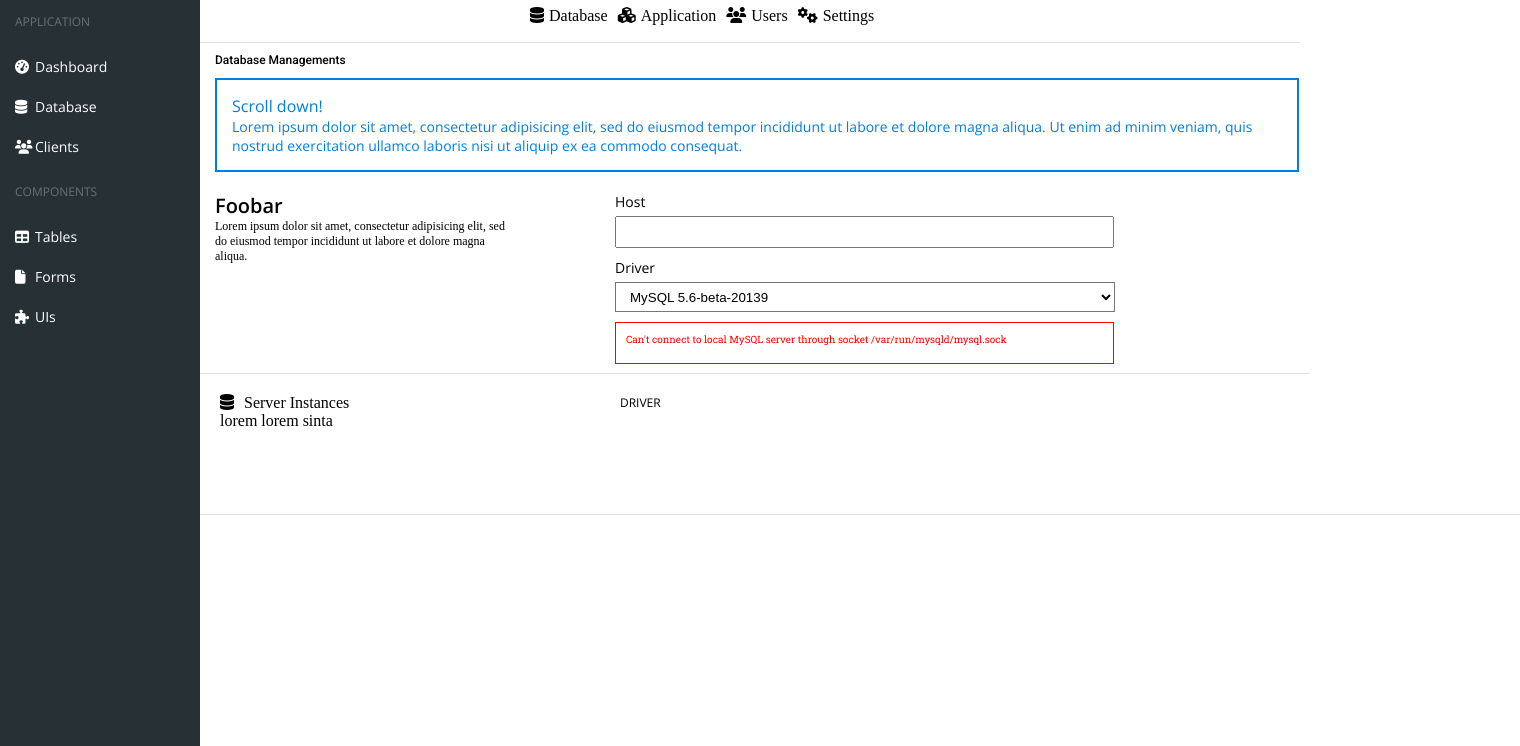
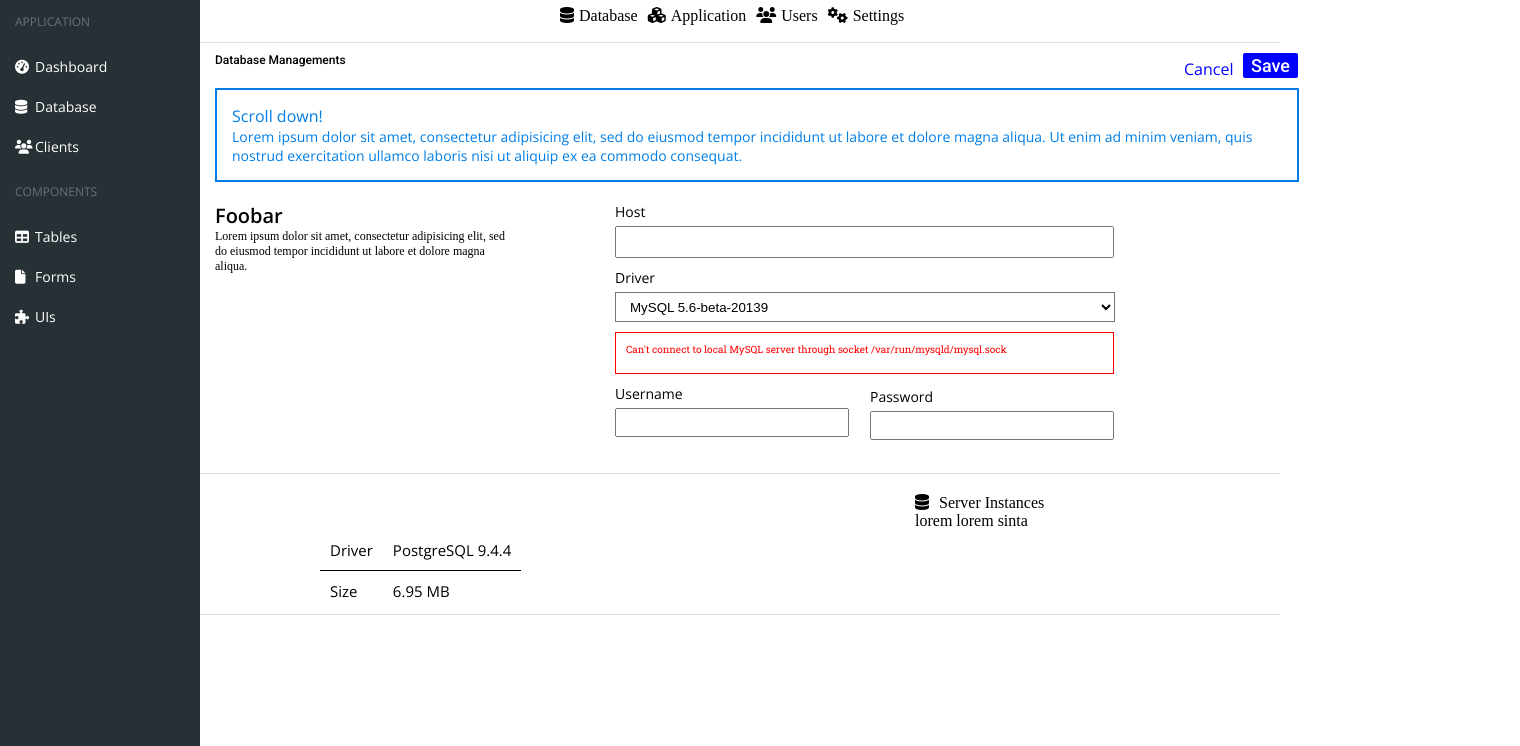
Before and after one commit to mbonghanoy/dashboard, a plain HTML site: page database.html in a window 1280 px wide. Shown: the part 54-800 px from the top of the page, 1520 px wide, since content can reach past the window. Drawn offline with nearby package versions, Linux system fonts and the light colour scheme.

Commit message:
added server-instance below

```diff
--- a/css/style.css
+++ b/css/style.css
@@ -288,7 +288,6 @@ a{
 .database-content{
     padding: 10px;
     height: 25px;
-    width: 100%;
     border-bottom: 1px solid #E0E0E0;
 }
 .data-icon{
@@ -302,15 +301,14 @@ a{
     color: black;
 }
 .database-content li{
-    margin-left: 20px;
+    margin-left: 50px;
 }
 .nav-top{
     margin-left: 500px;
 }
 .alert-content{
     padding: 15px;
-    width: 100%;
-    height: 280px;
+    height: 370px;
     border-bottom: 1px solid #E0E0E0;
 }
 .scroll-box{
@@ -355,11 +353,32 @@ a{
 .foo-bar-content-right li{
     margin-bottom: 10px;
 }
-.foo-bar-content-right input[type=text]{
+.foo-bar-content-right .host input[type=text]{
     backgroun: transparent;
     padding: 5px;
     height: 18px;
     width: 485px;
+}
+.foo-bar-content-right .username input[type="text"]{
+    width: 220px;
+    height: 15px;
+    padding: 5px;
+}
+.foo-bar-content-right .password input[type="text"]{
+    width: 230px;
+    height: 15px;
+    padding: 5px;
+}
+.username, .password{
+    float: left;
+    width: 250px;
+}
+.password{
+    float: right;
+    margin-left: 100px;
+    position: relative;
+    left: 205px;
+    bottom: 50px;
 }
 .dropdwn select{
     background: transparent;
@@ -370,16 +389,44 @@ a{
 }
 .save-cancel{
     padding: 10px;
-    width: 100%;
     font-family: "Roboto";
     font-size: 12px;
+    margin-bottom: 10px;
 }
 .save-cancel-content{
     margin-left: 205px;
     float: left;
+    width: 1000px;
+}
+.save-cancel-title{
+    float: left;
+    width: 500px;
+}
+.save{
+    position: relative;
+    width: 45px;
+    font-size: 18px;
+    padding: 2px;
+    padding-left: 8px;
+    float: right;
+    left: 83px;
+    background-color: blue;
+    border-radius: 2px;
+    color: white;
+}
+.cancel{
+    position: relative;
+    width: 60px;
+    font-size: 16px;
+    padding: 2px;
+    float: right;
+    left: 86px;
+    top: 3px;
+    font-family: "Open Sans";
+    border-radius: 2px;
+    color: blue;
 }
 .server-instances{
-    width: 100%;
     height: 100px;
     border-bottom: 1px solid #E0E0E0;
     margin-left: 200px;
@@ -399,6 +446,7 @@ a{
     margin-bottom: 10px;
     font-family: "Open Sans";
     font-size: 12px;
+    over-flow: hidden;
 }
 .connect-status{
     padding: 10px;
@@ -409,3 +457,17 @@ a{
     width: 477px;
     font-family: "Roboto Slab";
 }
+.specs{
+    border-bottom: 1px black;
+    font-size: 15px;
+}
+.specs tr:first-child{
+    padding: 5px;
+    border-bottom: 1px solid black;
+}
+.server-instances-right table{
+    border-collapse: collapse;
+}
+.specs td{
+    padding: 10px;
+}
--- a/database.html
+++ b/database.html
@@ -125,8 +125,16 @@
     <div class="save-cancel">
         <div class="right-container">
             <div class="save-cancel-content">
-                <div class="">
+                <div class="save-cancel-title">
                     <p>Database Managements</p>
+                </div>
+                <div>
+                    <div class="save">
+                        Save
+                    </div>
+                    <div class="cancel">
+                        Cancel
+                    </div>
                 </div>
             </div>
         </div>
@@ -147,7 +155,7 @@
                     </p>
                 </div>
                 <div class="foo-bar-content-right">
-                    <li>
+                    <li class="host">
                         <p>Host</p>
                         <input type="text">
                     </li>
@@ -166,6 +174,16 @@
                             </p>
                         </div>
                     </li>
+                    <li>
+                        <div class="username">
+                            <p>Username</p>
+                            <input type="text">
+                        </div>
+                        <div class="password">
+                            <p>Password</p>
+                            <input type="text">
+                        </div>
+                    </li>
                 </div>
             </div>
         </div>
@@ -180,7 +198,16 @@
                 <p>lorem lorem sinta</p>
             </div>
             <div class="server-instances-right">
-                <p>DRIVER</p>
+                <table class="specs">
+                    <tr>
+                        <td>Driver</td>
+                        <td>PostgreSQL 9.4.4</td>
+                    </tr>
+                    <tr>
+                        <td>Size</td>
+                        <td>6.95 MB</td>
+                    </tr>
+                </table>
             </div>
         </div>
     </div>
```
Also changed, not shown: index.html (+2 -2 lines).
